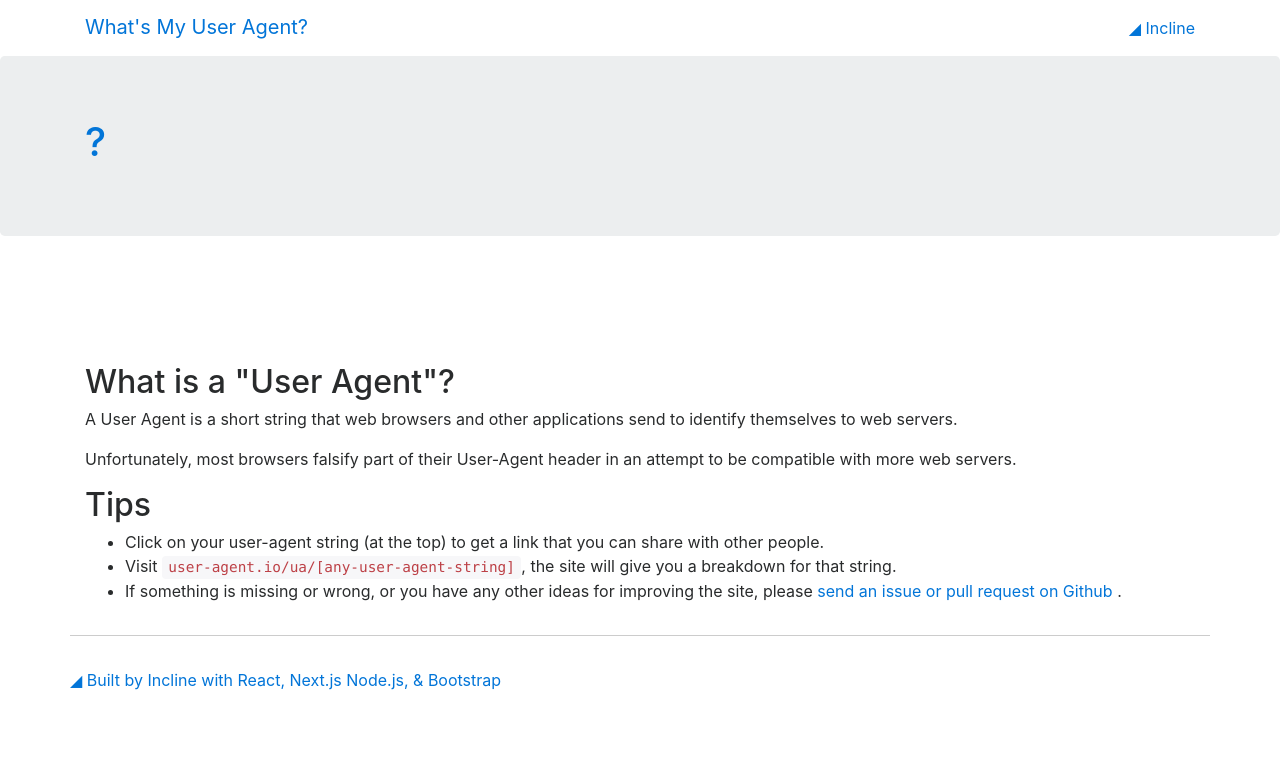
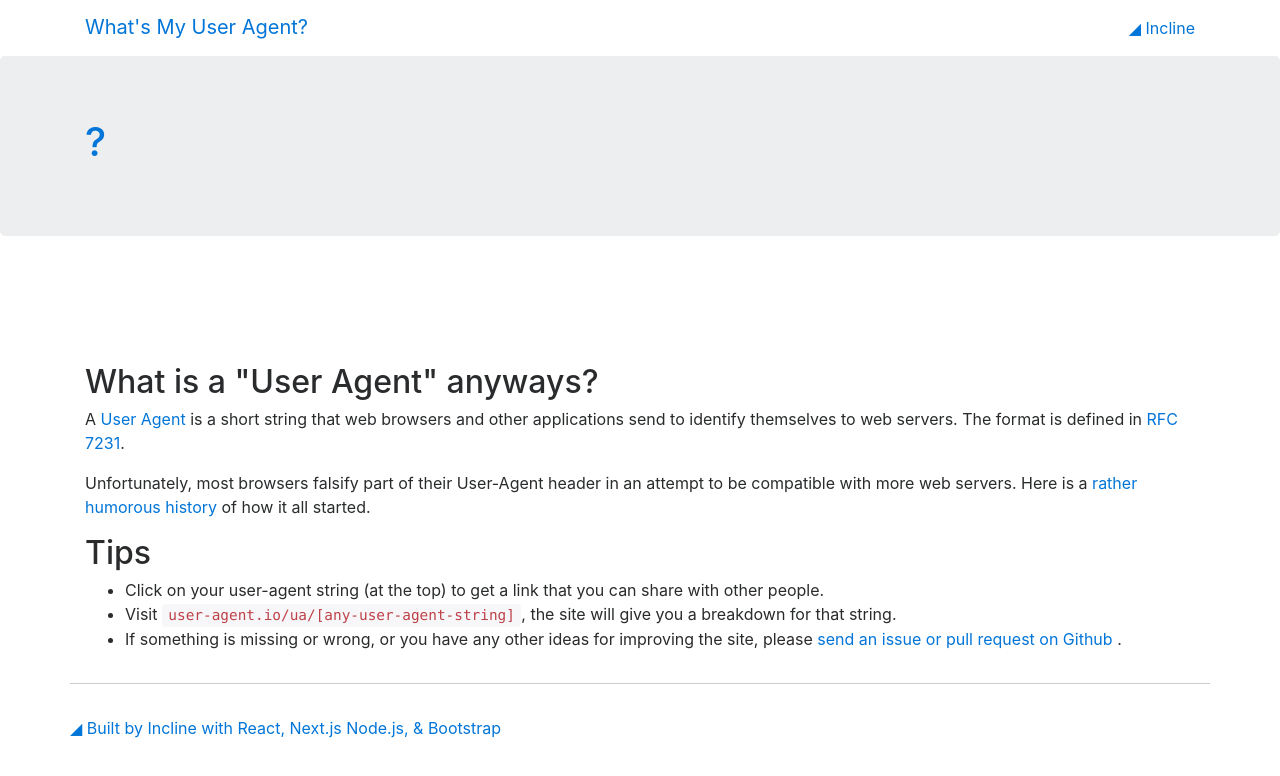
Before and after one commit to InclineDigital/user-agent.io, a Next.js app: page / in a window 1280 px wide. Shown: the top 776 px of the page. Built offline with nearby package versions, Linux system fonts and the light colour scheme.

Commit message:
add some details, fix links

```diff
--- a/package.json
+++ b/package.json
@@ -13,7 +13,7 @@
   "devDependencies": {},
   "scripts": {
     "test": "echo \"Error: no test specified\" && exit 1",
-    "dev": "next",
+    "dev": "node server.js",
     "build": "next build",
     "deploy": "npm run build && bluemix app push user-agent",
     "start": "NODE_ENV=production node server.js"
--- a/pages/index.js
+++ b/pages/index.js
@@ -20,15 +20,20 @@ const Index = ({ua}) => (
       <section className="container">
         <BannerAdd/>
 
-        <h2>What is a "User Agent"?</h2>
-        <p>A User Agent is a short string that web browsers and other applications send to identify themselves to web servers. </p>
-        <p>Unfortunately, most browsers falsify part of their User-Agent header in an attempt to be compatible with more web servers.</p>
+        <h2>What is a "User Agent" anyways?</h2>
+        <p>A <a href="https://en.wikipedia.org/wiki/User_agent#Use_in_HTTP">User Agent</a> is
+          a short string that web browsers and other applications send to identify themselves to web servers.
+          The format is defined in <a href="https://tools.ietf.org/html/rfc7231#section-5.5.3">RFC 7231</a>.
+        </p>
+        <p>Unfortunately, most browsers falsify part of their User-Agent header in an attempt to be compatible with more web servers.
+          Here is a <a href="http://webaim.org/blog/user-agent-string-history/">rather humorous history</a> of how it all started.
+        </p>
 
         <h2>Tips</h2>
         <ul>
           <li>Click on your user-agent string (at the top) to get a link that you can share with other people.</li>
           <li>Visit <code>user-agent.io/ua/[any-user-agent-string]</code>, the site will give you a breakdown for that string.</li>
-          <li>If something is missing or wrong, or you have any other ideas for improving the site, please <a href="https://github.com/nfriedly/user-agent.io">send an issue or pull request on Github <i class="fa fa-github"></i></a>.</li>
+          <li>If something is missing or wrong, or you have any other ideas for improving the site, please <a href="https://github.com/nfriedly/user-agent.io">send an issue or pull request on Github <i className="fa fa-github"></i></a>.</li>
         </ul>
 
       </section>
--- a/server.js
+++ b/server.js
@@ -10,9 +10,11 @@ app.prepare()
   .then(() => {
     const server = express()
 
-    server.get('/ua/:ua', (req, res) => {
+    // request expects named params to not contain a slash
+    // so, just capture it all with * and then substr out the /ua/ part
+    server.get('/ua/*', (req, res) => {
       const actualPage = '/'
-      const queryParams = { ua: req.params.ua }
+      const queryParams = { ua: decodeURIComponent(req.url.substr(4)) }
       app.render(req, res, actualPage, queryParams)
     })
 
```
